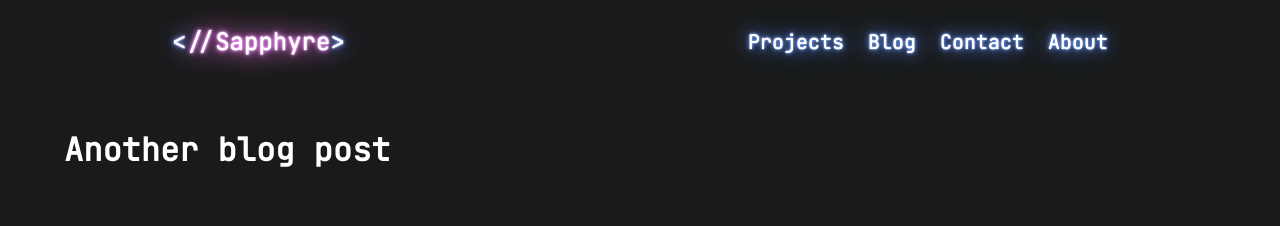
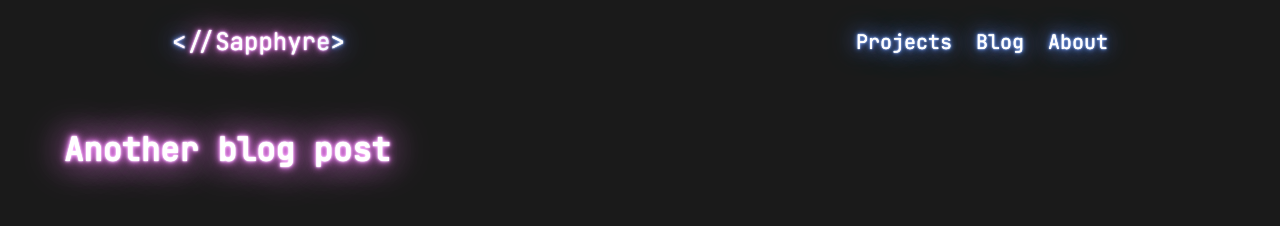
Before and after one commit to sapphyree/sapphyree.github.io, a Gatsby site: page /blog/another-post/ in a window 1280 px wide. Built offline with nearby package versions, Linux system fonts and the light colour scheme; Gatsby itself is replaced by a stand-in of ours.

Commit message:
Remove contact page + add glow effects to blogs

```diff
--- a/data/navbar.yaml
+++ b/data/navbar.yaml
@@ -2,7 +2,5 @@
   link: "/projects"
 - name: "Blog"
   link: "/blog"
-- name: "Contact"
-  link: "/contact"
 - name: "About"
   link: "/about"
--- a/src/templates/blog-template.js
+++ b/src/templates/blog-template.js
@@ -9,7 +9,7 @@ export default function BlogPost({ data }) {
       <div className="columns">
       <div className="column is-half">
           <div className="content">
-            <h1 className="title has-text-white">{post.frontmatter.title}</h1>
+            <h1 className="title has-text-white"><span className="glowPink">{post.frontmatter.title}</span></h1>
             <div dangerouslySetInnerHTML={{ __html: post.html }}></div>
           </div>
       </div>
```
